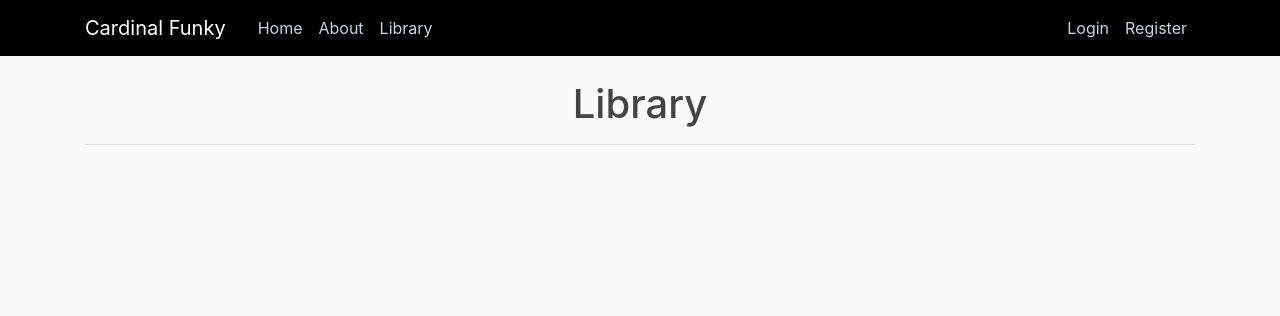
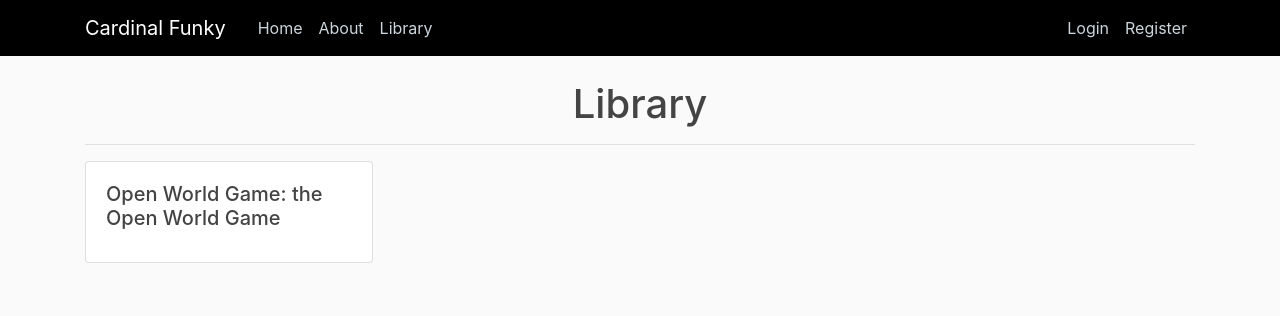
Before and after one commit to CardinalFunky/Flask-Development-Site, a Flask app: page /library in a window 1280 px wide. Shown: the top 316 px of the page. Run offline with Flask 2, Linux system fonts and the light colour scheme; data comes from the database, SQL or seed files in the repository; some libraries are stand-ins or nearby versions.

Commit message:
Added Game To Library
- Added two db models: VideoGame and OpenWorldGameTOWGJournal
- Added Open World Game: the Open World Game to Video Game DB
- Update templates and routes

```diff
--- a/flaskblog/routes.py
+++ b/flaskblog/routes.py
@@ -4,8 +4,9 @@ from PIL import Image
 from flask import render_template, url_for, flash, redirect, request, abort
 from flaskblog import app, db, bcrypt
 from flaskblog.forms import RegistrationForm, LoginForm, UpdateAccountForm, PostForm, VideoGameForm
-from flaskblog.models import User, Post
+from flaskblog.models import User, Post, VideoGame
 from flask_login import login_user, current_user, logout_user, login_required
+
 
 @app.route('/')
 @app.route('/home')
@@ -14,9 +15,11 @@ def home():
     posts = Post.query.order_by(Post.date_posted.desc()).paginate(page=page, per_page=5)
     return render_template('home.html', posts=posts)
 
+
 @app.route('/about')
 def about():
     return render_template('about.html', title='About')
+
 
 @app.route('/register', methods=['GET', 'POST'])
 def register():
@@ -31,6 +34,7 @@ def register():
         flash('Your account has been created! You are now able to log in.', 'success')
         return redirect(url_for('login'))
     return render_template('register.html', title='Register', form=form)
+
 
 @app.route('/login', methods=['GET', 'POST'])
 def login():
@@ -47,10 +51,12 @@ def login():
                 flash('Login Unsuccessful. Please check username and password.', 'danger')
     return render_template('login.html', title='Login', form=form)
 
+
 @app.route('/logout')
 def logout():
     logout_user()
     return redirect(url_for('home'))
+
 
 def save_picture(form_picture):
     random_hex = secrets.token_hex(8)
@@ -63,6 +69,7 @@ def save_picture(form_picture):
     i.save(picture_path)
     return picture_fn
 
+
 def save_video_Game_picture(form_picture):
     random_hex = secrets.token_hex(8)
     _, f_ext = os.path.splitext(form_picture.filename)
@@ -73,6 +80,7 @@ def save_video_Game_picture(form_picture):
     i.thumbnail(output_size)
     i.save(picture_path)
     return picture_fn
+
 
 @app.route('/account', methods=['GET', 'POST'])
 @login_required
@@ -93,6 +101,7 @@ def account():
     image_file = url_for('static', filename='profile_pics/' + current_user.image_file)
     return render_template('account.html', title='Account', image_file=image_file, form=form)
 
+
 @app.route('/post/new', methods=['GET', 'POST'])
 @login_required
 def new_post():
@@ -108,10 +117,12 @@ def new_post():
     return render_template('create_post.html', title='New Post',
                             form=form, legend='New Post')
 
+
 @app.route('/post/<int:post_id>')
 def post(post_id):
     post = Post.query.get_or_404(post_id)
     return render_template('post.html', title=post.title, post=post)
+
 
 @app.route('/post/<int:post_id>/update', methods=['GET', 'POST'])
 @login_required
@@ -135,6 +146,7 @@ def update_post(post_id):
     return render_template('create_post.html', title='Update Post',
                             form=form, legend='Update Post')
 
+
 @app.route('/post/<int:post_id>/delete', methods=['POST'])
 @login_required
 def delete_post(post_id):
@@ -149,6 +161,7 @@ def delete_post(post_id):
 
     return redirect(url_for('home'))
 
+
 @app.route('/user/<string:username>')
 def user_posts(username):
     page = request.args.get('page', 1, type=int)
@@ -158,6 +171,8 @@ def user_posts(username):
         .paginate(page=page, per_page=5)
     return render_template('user_posts.html', posts=posts, user=user)
 
+
 @app.route('/library')
 def library():
-    return render_template('library.html', title='Library')
+    games = VideoGame.query.all()
+    return render_template('library.html', title='Library', games=games)
--- a/flaskblog/templates/library.html
+++ b/flaskblog/templates/library.html
@@ -2,4 +2,11 @@
 {% block content %}
     <h1 class="text-center">Library</h1>
     <hr />
+    {% for game in games %}
+        <div class="card" style="width: 18rem;">
+            <div class="card-body">
+                <h5 class="card-title">{{ game.title }}</h5>
+            </div>
+        </div>
+    {% endfor %}
 {% endblock content %}
```
Also changed, not shown: flaskblog/models.py (+26 -0 lines), site.db.
